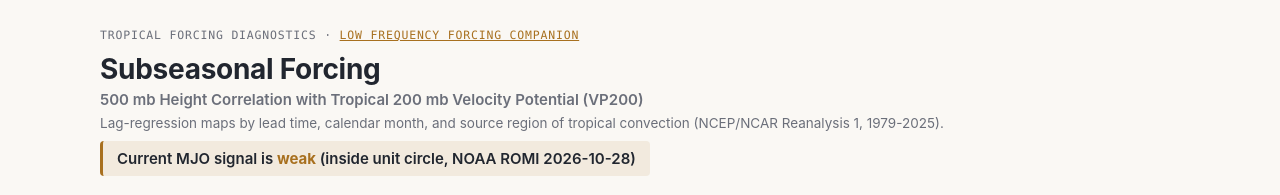
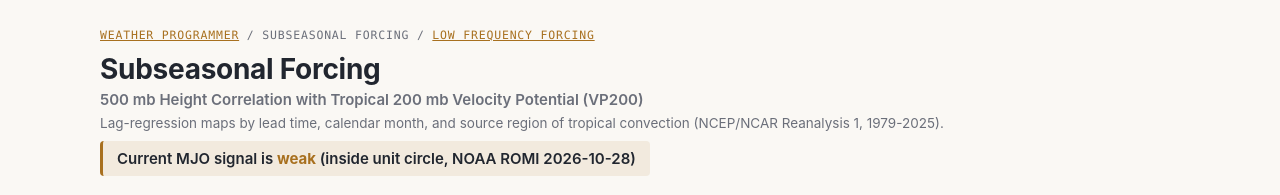
Before and after one commit to frontogenesis/frontogenesis.github.io, a Jekyll site: the page vp200_regression_maps/index.html, which Jekyll copies as it is, in a window 1280 px wide. Shown: the top 195 px of the page. Built offline with Jekyll 4.4.1, drawn with Linux system fonts in a browser that asks for light colours.

Commit message:
Add a home crumb to the VP200 diagnostic pages.
Those two pages had no path back to weatherprogrammer.com.

```diff
--- a/vp200_monthly_regression_maps/index.html
+++ b/vp200_monthly_regression_maps/index.html
@@ -314,7 +314,7 @@
 <body>
 <div class="page">
   <div class="page-header">
-    <p class="eyebrow">Tropical Forcing Diagnostics &middot; <a href="../vp200_regression_maps/index.html">Subseasonal Forcing companion</a></p>
+    <p class="eyebrow"><a href="/">Weather Programmer</a> / low frequency forcing / <a href="/vp200_regression_maps/">subseasonal forcing</a></p>
     <h1>Low Frequency Forcing</h1>
     <p class="h1-sub">500 mb Height Correlation with Tropical 200 mb Velocity Potential (VP200), Monthly Mean, No Lag</p>
     <p class="subtitle">Same-month, no-lag correlation maps by calendar month and source region, capturing the slower interannual signal (NCEP/NCAR Reanalysis 1, 1979-2025).</p>
--- a/vp200_regression_maps/index.html
+++ b/vp200_regression_maps/index.html
@@ -364,7 +364,7 @@
 <body>
 <div class="page">
   <div class="page-header">
-    <p class="eyebrow">Tropical Forcing Diagnostics &middot; <a href="../vp200_monthly_regression_maps/index.html">Low Frequency Forcing companion</a></p>
+    <p class="eyebrow"><a href="/">Weather Programmer</a> / subseasonal forcing / <a href="/vp200_monthly_regression_maps/">low frequency forcing</a></p>
     <h1>Subseasonal Forcing</h1>
     <p class="h1-sub">500 mb Height Correlation with Tropical 200 mb Velocity Potential (VP200)</p>
     <p class="subtitle">Lag-regression maps by lead time, calendar month, and source region of tropical convection (NCEP/NCAR Reanalysis 1, 1979-2025).</p>
```
